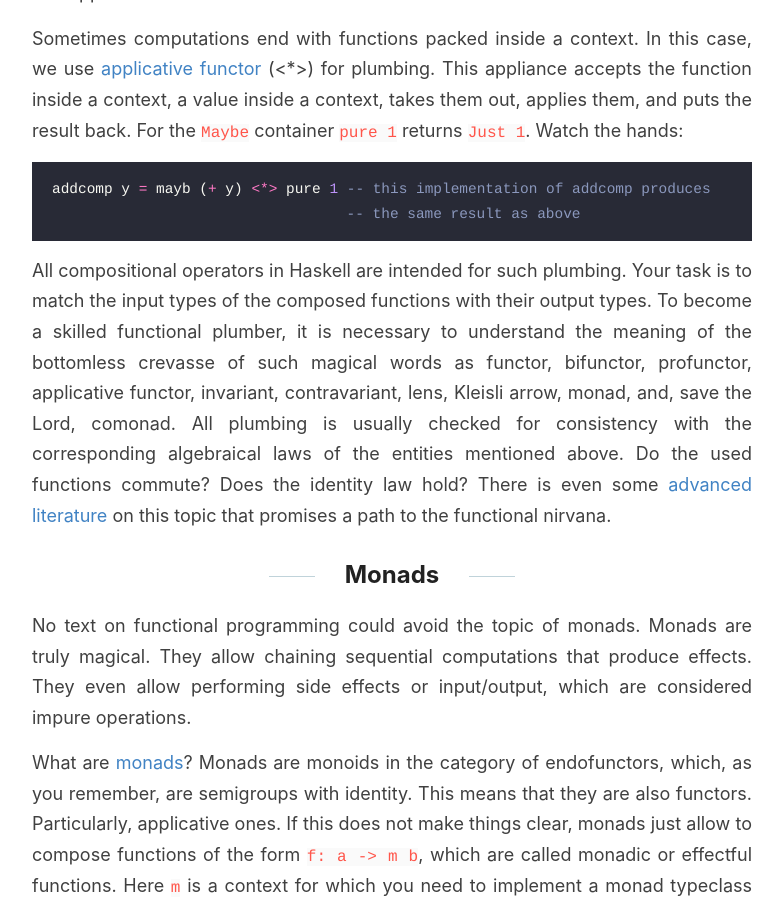
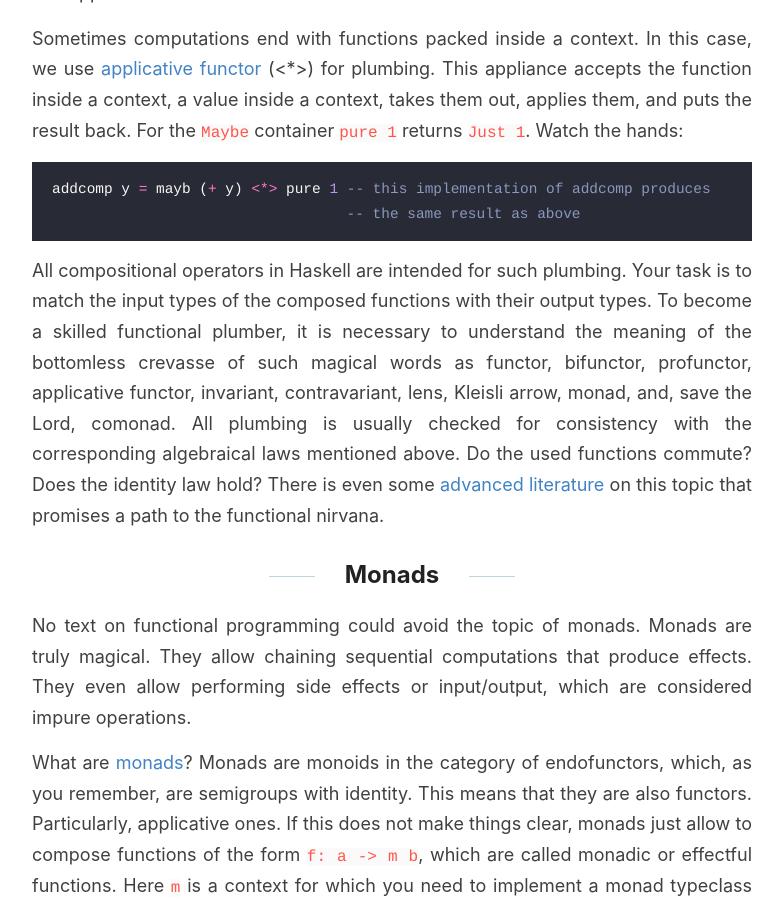
Before and after one commit to GChristensen/posts, a Jekyll site: the page built from _posts/2022-06-29-understand-functional-programming-in-20-minutes.md, in a window 1280 px wide and 900 px high, scrolled down 8197 px. Shown: the whole window, without its empty margins (248-1031 px from the left). Built offline with Jekyll 4.4.1, drawn with Linux system fonts in a browser that asks for light colours.

Commit message:
post edit

```diff
--- a/_posts/2022-06-29-understand-functional-programming-in-20-minutes.md
+++ b/_posts/2022-06-29-understand-functional-programming-in-20-minutes.md
@@ -324,7 +324,7 @@ To become a skilled functional plumber, it is necessary to understand the
 meaning of the bottomless crevasse of such magical words as functor, bifunctor,
 profunctor, applicative functor, invariant, contravariant, lens, Kleisli arrow,
 monad, and, save the Lord, comonad. All plumbing is usually checked for
-consistency with the corresponding algebraical laws of the entities
+consistency with the corresponding algebraical laws
 mentioned above. Do the used functions commute? Does the identity law hold?
 There is even some [advanced
 literature](https://github.com/BartoszMilewski/Publications/blob/master/TheDaoOfFP/DaoFP.pdf)
```
